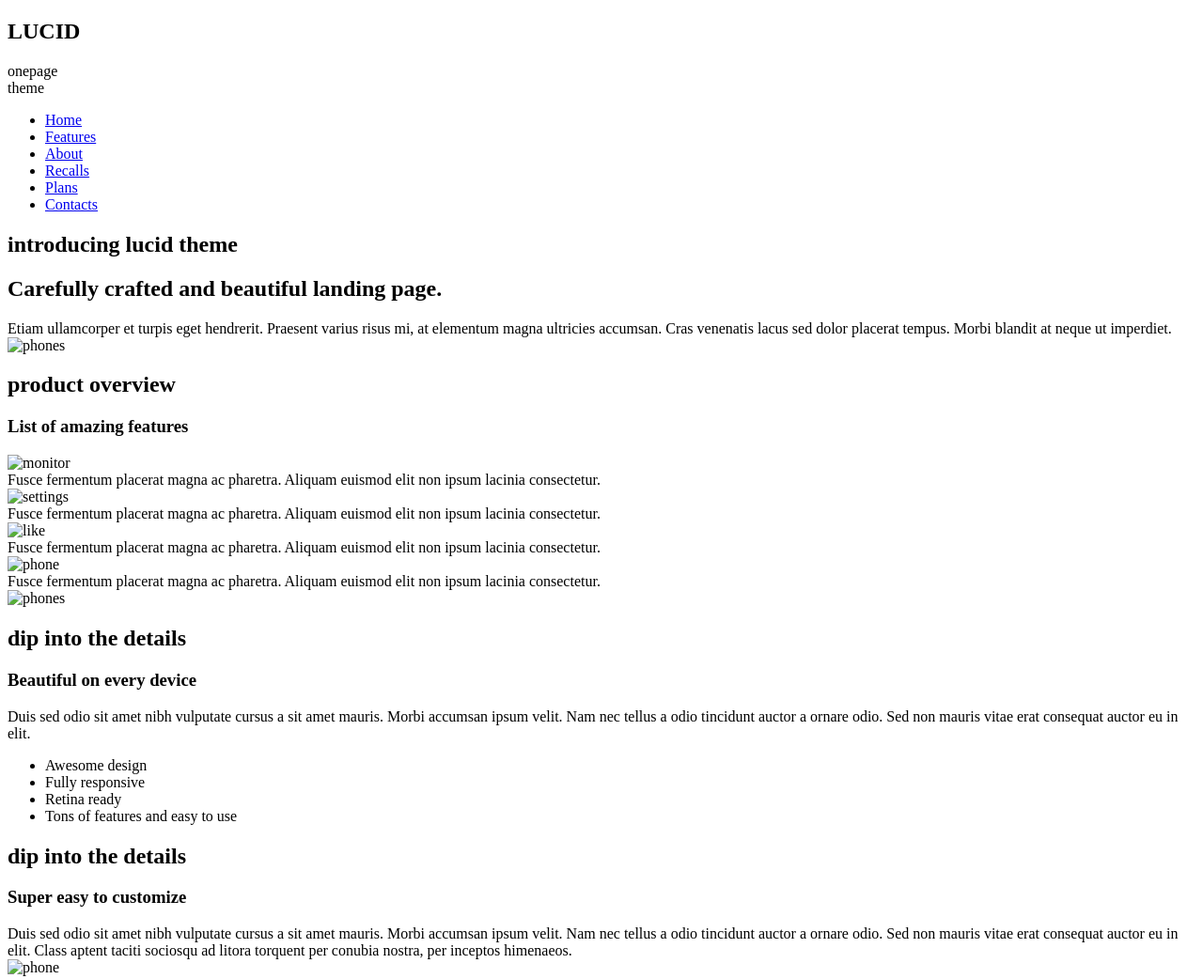
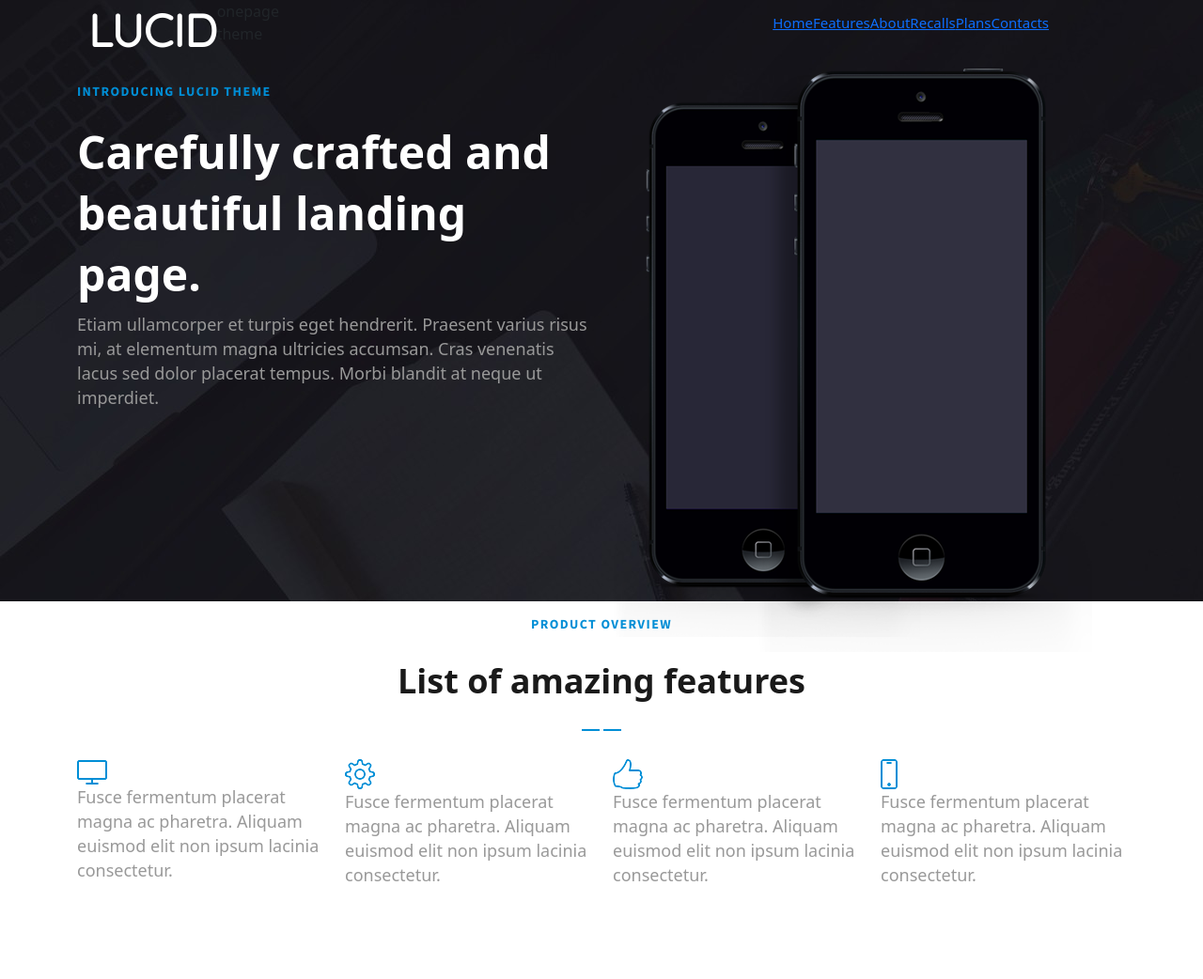
Before and after one commit to VitVassilenko/Adaptive_Project, a plain HTML site: page index.html in a window 1280 px wide. Shown: the top 1042 px of the page at 94% size. Drawn offline with nearby package versions, Linux system fonts and the light colour scheme; the site is published under a folder, as on GitHub Pages, so addresses that start at the root find nothing.

Commit message:
fourth commit

```diff
--- a/index.html
+++ b/index.html
@@ -8,9 +8,9 @@
     <link rel="preconnect" href="https://fonts.gstatic.com">
     <link href="https://fonts.googleapis.com/css2?family=Quicksand&family=Source+Sans+Pro:ital,wght@0,400;0,600;0,700;1,400&display=swap" rel="stylesheet">
     <link href="https://fonts.googleapis.com/css2?family=Quicksand&family=Source+Sans+Pro:ital,wght@0,400;0,600;0,700;1,400&display=swap" rel="stylesheet">
-    <link rel="stylesheet" href="/css/bootstrap-reboot.min.css">
-    <link rel="stylesheet" href="/css/bootstrap-grid.min.css">
-    <link rel="stylesheet" href="/css/style.min.css">
+    <link rel="stylesheet" href="css/bootstrap-reboot.min.css">
+    <link rel="stylesheet" href="css/bootstrap-grid.min.css">
+    <link rel="stylesheet" href="css/style.min.css">
 </head>
 <body>
     <section class="home">
@@ -45,7 +45,7 @@
 
                 </div>
                 <div class="col-6">
-                    <img src="/img/phones.png" alt="phones">
+                    <img src="img/phones.png" alt="phones">
                 </div>
             </div>
         </div>
@@ -70,7 +70,7 @@
            <div class="row">
                <div class="col-3">
                    <div class="round">
-                       <img src="/icons/monitor_icon.png" alt="monitor">
+                       <img src="icons/monitor_icon.png" alt="monitor">
                    </div>
                    <title>Responsive
                     </title>
@@ -80,7 +80,7 @@
                </div>
                <div class="col-3">
                    <div class="round">
-                    <img src="/icons/settings_icon.png" alt="settings">
+                    <img src="icons/settings_icon.png" alt="settings">
                    </div>
                    <title>Customizable</title>
                    <div class="text">
@@ -88,7 +88,7 @@
                </div>
                <div class="col-3">
                    <div class="round">
-                       <img src="/icons/like_icon.png" alt="like">
+                       <img src="icons/like_icon.png" alt="like">
                    </div>
                    <title>Lovely design</title>
                    <div class="text">
@@ -96,7 +96,7 @@
                </div>
                <div class="col-3">
                    <div class="round">
-                       <img src="/icons/phone_icon.png" alt="phone">
+                       <img src="icons/phone_icon.png" alt="phone">
                    </div>
                    <title>Mobile Friendly</title>
                    <div class="text">
@@ -109,7 +109,7 @@
    <section class="about_long">
        <div class="container">
            <div class="row">
-               <div class="col-6"><img src="/img/phones.png" alt="phones">
+               <div class="col-6"><img src="img/phones.png" alt="phones">
             </div>
                <div class="col-6">
                 <h2>dip into the details</h2>
@@ -150,7 +150,7 @@
                    </div>
                </div>
                <div class="col-7">
-                   <img src="/img/about_phone.png" alt="phone">
+                   <img src="img/about_phone.png" alt="phone">
                </div>
            </div>
        </div>
@@ -196,11 +196,11 @@
     <div class="row justify-content-center">
         <div class="col-auto">
             <div class="links">
-                <a href="#"><img src="/icons/behance_icon2.png" alt="behance"></a>
-                <a href="#"><img src="/icons/dribbble_icon.png" alt=""></a>
-                <a href="#"><img src="/icons/twitter_icon.png" alt=""></a>
-                <a href="#"><img src="/icons/facebook_icon.png" alt=""></a>
-                <a href="#"><img src="/icons/linkedin_icon.png" alt=""></a>
+                <a href="#"><img src="icons/behance_icon2.png" alt="behance"></a>
+                <a href="#"><img src="icons/dribbble_icon.png" alt=""></a>
+                <a href="#"><img src="icons/twitter_icon.png" alt=""></a>
+                <a href="#"><img src="icons/facebook_icon.png" alt=""></a>
+                <a href="#"><img src="icons/linkedin_icon.png" alt=""></a>
             </div>
             <div class="text">
                 copyright © 2014 lucid onepage theme
--- a/sass/style.sass
+++ b/sass/style.sass
@@ -67,7 +67,7 @@ nav
     height: 640px
     background-color: #15141a
     background-image: linear-gradient(135.0deg, rgba(21,20,26,0.4) 19%, rgba(21,20,26,0.0) 80%)
-    background: url('../img/home_bg.jpg') center (center / cover) no-repeat
+    background: url('img/home_bg.jpg') center (center / cover) no-repeat
     h1
         font-family: 'Source Sans Pro'
         font-size: 14px
@@ -175,13 +175,13 @@ nav
         letter-spacing: normal
         color: #1b1b1b
         .li1
-            list-style-image: url('../icons/cup_icon.png')
+            list-style-image: url('icons/cup_icon.png')
         .li2
-            list-style-image: url('../icons/mouse_icon.png')
+            list-style-image: url('icons/mouse_icon.png')
         .li3
-            list-style-image: url('../icons/lightning_icon.png')
+            list-style-image: url('icons/lightning_icon.png')
         .li4
-            list-style-image: url('../icons/speedometer_icon.png')
+            list-style-image: url('icons/speedometer_icon.png')
 
 .about_short
     height: 543px
@@ -215,7 +215,7 @@ nav
 
 .recalls
     height: 640px
-    background: url('../img/recalls_bg.jpg') center (center / cover) no-repeat
+    background: url('img/recalls_bg.jpg') center (center / cover) no-repeat
 
 .eye-catcher
     height: 170px
@@ -269,7 +269,7 @@ nav
 .map
     height: 360px
     background-color: #15141a
-    background: url('../img/map.jpg') center (center / cover) no-repeat
+    background: url('img/map.jpg') center (center / cover) no-repeat
 
 footer
     height: 160px
```
